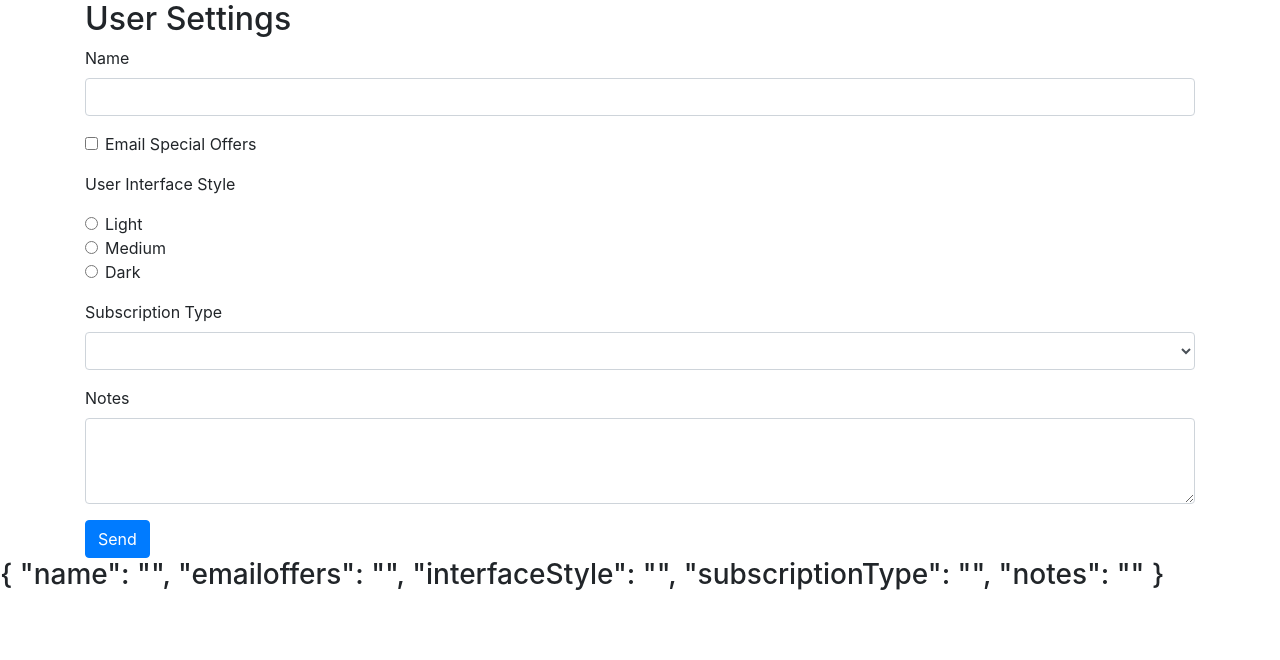
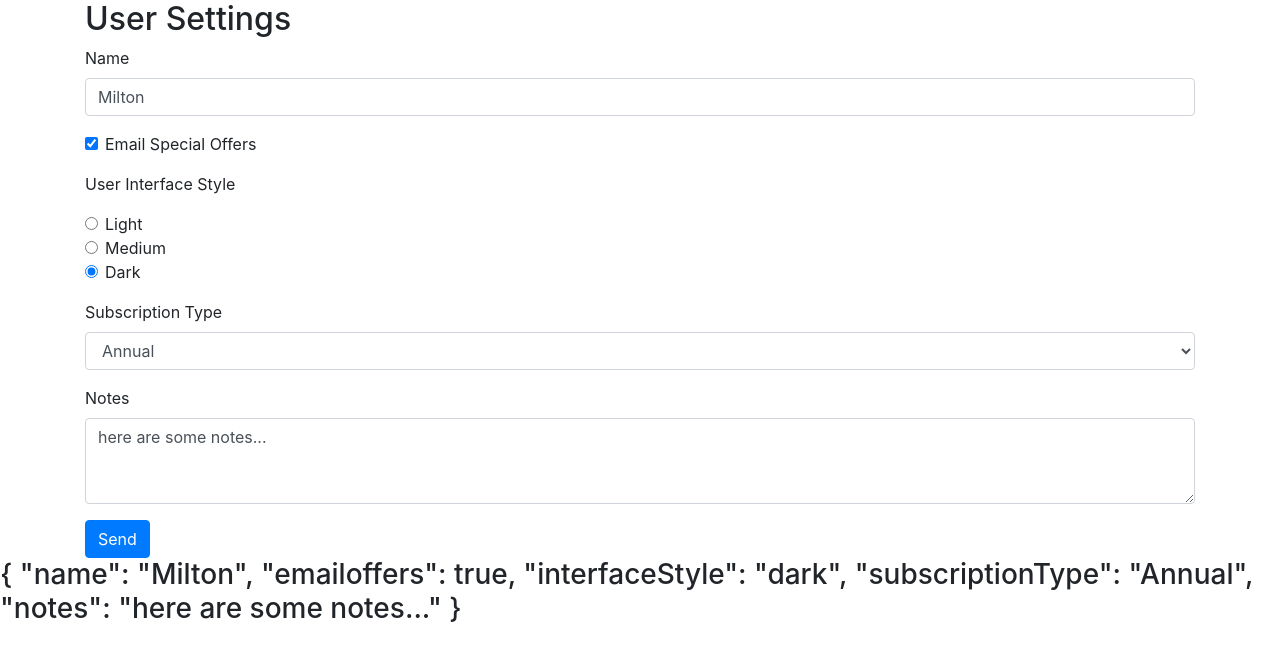
Before and after one commit to Inventrohyder/ps-demo-Angular-forms, an Angular app: page / in a window 1280 px wide. Shown: the top 660 px of the page. Built offline with nearby package versions, Linux system fonts and the light colour scheme.

Commit message:
lesson: Two-way data binding
Using a banana in a box mechanism.

```diff
--- a/src/app/data/user-settings.ts
+++ b/src/app/data/user-settings.ts
@@ -1,6 +1,6 @@
 export interface UserSettings {
     name: string,
-    emailOffers: boolean,
+    emailoffers: boolean,
     interfaceStyle: string,
     subscriptionType: string,
     notes: string
--- a/src/app/user-settings-form/user-settings-form.component.html
+++ b/src/app/user-settings-form/user-settings-form.component.html
@@ -4,11 +4,11 @@
 
         <div class="form-group">
             <label for="name">Name</label>
-            <input id="name" name="name" class="form-control" ngModel/>
+            <input id="name" name="name" class="form-control" [(ngModel)]="userSettings.name"/>
         </div>
 
         <div class="form-check form-group">
-            <input class="form-check-input" type="checkbox" id="emailoffers" name="emailoffers" ngModel>
+            <input class="form-check-input" type="checkbox" id="emailoffers" name="emailoffers" [(ngModel)]="userSettings.emailoffers">
             <label class="form-check-label" for="emailoffers">
                 Email Special Offers
             </label>
@@ -18,19 +18,19 @@
         <div class="form-group">
             <div class="form-check">
                 <input class="form-check-input" type="radio" name="interfaceStyle" id="lightInterface" value="light"
-                    checked ngModel>
+                    checked [(ngModel)]="userSettings.interfaceStyle">
                 <label class="form-check-label" for="lightInterface">
                     Light
                 </label>
             </div>
             <div class="form-check">
-                <input class="form-check-input" type="radio" name="interfaceStyle" id="mediumInterface" value="medium" ngModel>
+                <input class="form-check-input" type="radio" name="interfaceStyle" id="mediumInterface" value="medium" [(ngModel)]="userSettings.interfaceStyle">
                 <label class="form-check-label" for="mediumInterface">
                     Medium
                 </label>
             </div>
             <div class="form-check">
-                <input class="form-check-input" type="radio" name="interfaceStyle" id="darkInterface" value="dark" ngModel>
+                <input class="form-check-input" type="radio" name="interfaceStyle" id="darkInterface" value="dark" [(ngModel)]="userSettings.interfaceStyle">
                 <label class="form-check-label" for="darkInterface">
                     Dark
                 </label>
@@ -40,7 +40,7 @@
         <div class="form-group">
             <label for="subscriptionType">Subscription Type</label>
             <select class="form-control" id="subscriptionType"
-                    name="subscriptionType" ngModel>
+                    name="subscriptionType" [(ngModel)]="userSettings.subscriptionType">
                 <option>Monthly</option>
                 <option>Annual</option>
                 <option>Lifetime</option>
@@ -49,7 +49,7 @@
 
         <div class="form-group">
             <label for="notes">Notes</label>
-            <textarea id="notes" name="notes" class="form-control" rows="3" ngModel></textarea>
+            <textarea id="notes" name="notes" class="form-control" rows="3" [(ngModel)]="userSettings.notes"></textarea>
         </div>
 
         <button class="btn btn-primary">Send</button>
--- a/src/app/user-settings-form/user-settings-form.component.ts
+++ b/src/app/user-settings-form/user-settings-form.component.ts
@@ -10,7 +10,7 @@
 
   userSettings: UserSettings = {
     name: 'Milton',
-    emailOffers: true,
+    emailoffers: true,
     interfaceStyle: 'dark',
     subscriptionType: 'Annual',
     notes: 'here are some notes...'
```
